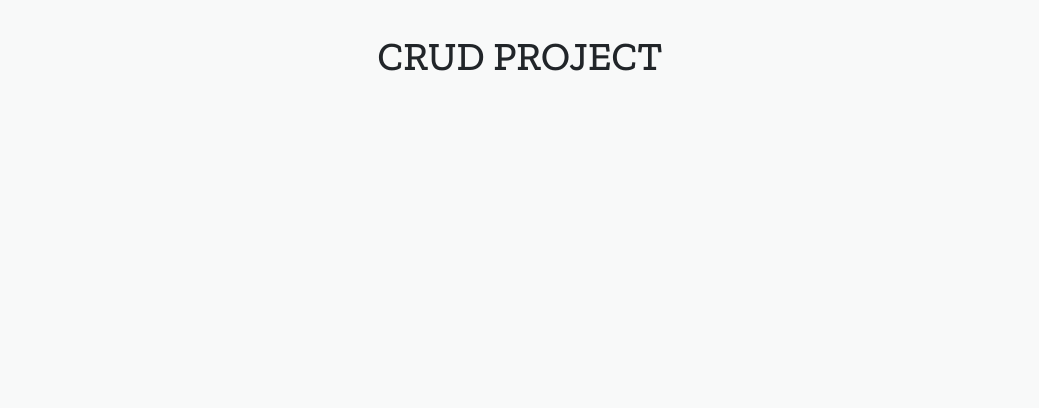
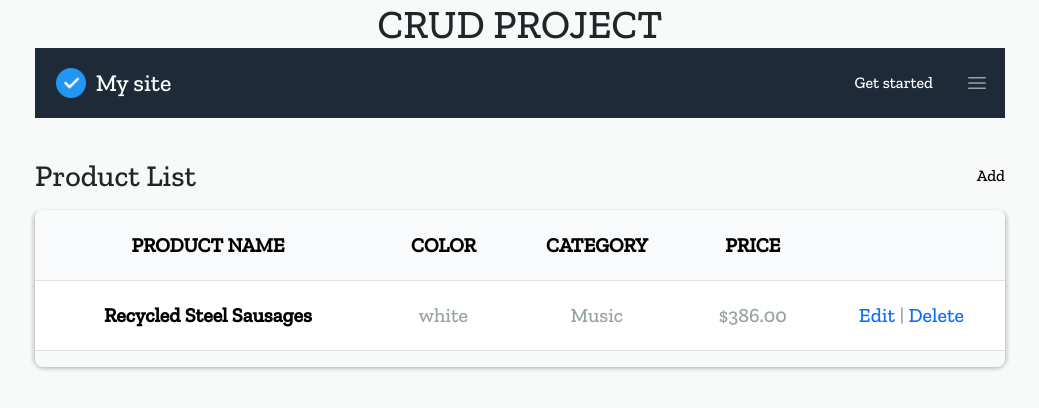
Before and after one commit to erickfabiandev/CrudProject-React-Express, a React (Vite) app: page / in a window 1280 px wide. Shown: the top 408 px of the page, without its empty margins (120-1159 px from the left). Built offline with nearby package versions, Linux system fonts and the light colour scheme.

Commit message:
Tabla y header, faltan detalles pero la mayoría de la parte visual está lista

```diff
--- a/index.html
+++ b/index.html
@@ -5,6 +5,7 @@
     <link rel="icon" type="image/svg+xml" href="/vite.svg" />
     <meta name="viewport" content="width=device-width, initial-scale=1.0" />
     <link href="https://cdn.jsdelivr.net/npm/bootstrap@5.3.0/dist/css/bootstrap.min.css" rel="stylesheet" integrity="sha384-9ndCyUaIbzAi2FUVXJi0CjmCapSmO7SnpJef0486qhLnuZ2cdeRhO02iuK6FUUVM" crossorigin="anonymous">
+    <link rel="stylesheet" href="https://fonts.googleapis.com/css2?family=Material+Symbols+Rounded:opsz,wght,FILL,GRAD@20..48,100..700,0..1,-50..200" />
     <title>Vite + React</title>
   </head>
   <body>
--- a/src/App.jsx
+++ b/src/App.jsx
@@ -1,4 +1,6 @@
 import './App.css'
+import { Main } from './components/Main'
+import Header from './components/Header'
 
 function App() {
 
@@ -6,6 +8,8 @@ function App() {
   return (
     <>
       <h1>CRUD PROJECT </h1>
+      <Header></Header>
+      <Main></Main>
 
     </>
   )
--- a/src/components/Header/Header.scss
+++ b/src/components/Header/Header.scss
@@ -0,0 +1,47 @@
+@import '../../styles/abstract/variables.scss';
+
+.header-container{
+    display: flex;
+    justify-content: space-between;
+    align-items: center;
+    background-color: $color-background-footer;
+    height: 70px;
+    padding: 1rem 1rem;
+    margin-bottom: 2.5rem;
+    color:$color-white;
+}
+
+.header-container__left-side{
+    display: flex;
+    flex-direction: row;
+    align-items: center;
+    font-size: $font-size-medium;
+
+    span{
+        background-image: url('../../../public/comprobar.png');
+        width: 40px;
+        height: 40px;
+        display: flex;
+        background-size: 30px;
+        background-repeat: no-repeat;
+        background-position: center;
+        margin-right: 0.3rem;
+    }
+}
+
+.header-right-side{
+    display: flex;
+
+    p{
+        margin-right: 2rem;
+    }
+}
+
+.material-symbols-rounded {
+    color:$color-gray ;
+  font-variation-settings:
+  'FILL' 0,
+  'wght' 400,
+  'GRAD' 0,
+  'opsz' 48
+}
--- a/src/components/Header/index.jsx
+++ b/src/components/Header/index.jsx
@@ -0,0 +1,23 @@
+import './Header.scss'
+
+export const Header = ()=> {
+
+
+    return (
+      <>
+        <div className='header-container'>
+            <div className='header-container__left-side'>
+                <span></span>
+                <p>My site</p>
+            </div>
+            <div className='header-right-side'>
+                <p>Get started</p>
+                <span class="material-symbols-rounded">menu</span>
+            </div>
+        </div>
+
+      </>
+    )
+  }
+
+  export default Header
--- a/src/components/Main/Main.scss
+++ b/src/components/Main/Main.scss
@@ -0,0 +1,59 @@
+@import '../../styles/base/base.scss';
+@import '../../styles/abstract/variables.scss';
+
+#root{
+
+    margin: 0;
+    padding: 0rem;
+}
+
+
+
+.text-container{
+    display: flex;
+    justify-content: space-between;
+    margin-bottom: 1rem;
+
+    h1{
+        text-align: initial;
+        font-size: 1.5rem;
+
+        @media (min-width: 1024px) {
+            font-size: $font-size-large;
+        }
+    }
+
+}
+.table-container {
+    width: 370px;
+    overflow: hidden; /* Asegura que el contenido dentro del contenedor se ajuste al border-radius */
+    border-radius: 8px;
+    box-shadow: 4px 0 4px -2px rgba(0, 0, 0, 0.2), -4px 0 4px -2px rgba(0, 0, 0, 0.2), 0 4px 4px -2px rgba(0, 0, 0, 0.2);
+
+    @media (min-width: 1024px) {
+        width: 970px;
+    }
+}
+
+.table{
+    padding: 0.5rem 0.4rem;
+    margin: 0px;
+    font-size: 0.9rem;
+
+    @media (min-width: 1024px) {
+        font-size: $font-size-small;
+    }
+
+}
+
+thead{
+
+    tr{
+
+        th{
+
+            background-color: $color-title-table!important;
+        }
+
+    }
+}
--- a/src/components/Main/index.jsx
+++ b/src/components/Main/index.jsx
@@ -0,0 +1,35 @@
+import './Main.scss'
+import Row from '../Row'
+
+export const Main = ()=> {
+
+
+    return (
+      <>
+      <div className='text-container'>
+        <h1>Product List</h1>
+        <button>Add</button>
+      </div>
+      <div className='table-container'>
+        <table className="table">
+            <thead>
+                <tr>
+                <th scope="col">PRODUCT NAME</th>
+                <th scope="col">COLOR</th>
+                <th scope="col">CATEGORY</th>
+                <th scope="col">PRICE</th>
+                <th scope="col"></th>
+                </tr>
+            </thead>
+            <tbody>
+                <Row></Row>
+            </tbody>
+        </table>
+
+      </div>
+
+      </>
+    )
+  }
+
+  export default Main
--- /dev/null
+++ b/src/components/Row/Row.scss
@@ -0,0 +1,16 @@
+@import '../../styles/abstract/variables.scss';
+
+tr{
+
+    height: 70px;
+}
+
+th{
+    vertical-align: middle;
+    background-color: $color-body-table !important;
+}
+
+td{
+    vertical-align: middle;
+    color: $color-gray !important;
+}
--- /dev/null
+++ b/src/components/Row/index.jsx
@@ -0,0 +1,18 @@
+import './Row.scss'
+
+
+export const Row = ()=> {
+
+
+    return (
+        <tr>
+            <th scope="row">Recycled Steel Sausages</th>
+            <td>white</td>
+            <td>Music</td>
+            <td>$386.00</td>
+            <td><a href="#">Edit</a> | <a href="#">Delete</a></td>
+        </tr>
+    )
+  }
+
+  export default Row
--- a/src/styles/abstract/minix.scss
+++ b/src/styles/abstract/minix.scss
@@ -0,0 +1 @@
+@import '../abstract/variables.scss'
--- a/src/styles/abstract/variables.scss
+++ b/src/styles/abstract/variables.scss
@@ -1,4 +1,28 @@
 @import url("https://fonts.googleapis.com/css2?family=Poppins:wght@500&family=Space+Mono&family=Zilla+Slab:wght@500&display=swap");
+
+$font-Zilla: 'Zilla Slab', serif;
+$color-background: #F8F9F9;
+$font-size-large:30px;
+$font-size-medium:24px;
+$font-size-small:20px;
+$color-black: #0F0E0E;
+/* Use for attributes (color, category, price) of producList */
+$color-gray:#99A3A4;
+/* Button background colors and button font delete and edit */
+$color-gray--dark:#626567 ;
+$color-skyblue:#3498DB;
+$color-green:#2ECC71;
+/* letter buttons  */
+$color-white:#FDFEFE;
+/* title letter */
+$color-black: #0F0E0E;
+/*form background */
+$color-background-form:#EAECEE;
+/* Colors table */
+$color-title-table: #f9fafb;
+$color-body-table: #ffffff;
+$color-background-footer: #1e2a37;
+
 
 :root {
     --font-Zilla: 'Zilla Slab', serif;
--- a/src/styles/base/base.scss
+++ b/src/styles/base/base.scss
@@ -1,6 +1,8 @@
+@import '../abstract/variables.scss';
+
 html, body {
-    font-family: var(--font-Zilla);
-    background-color: var(--color-background);
+    font-family: $font-Zilla;
+    background-color: $color-background;
     display: flex;
     align-items: center;
     justify-content: center;
```
Also changed, not shown: public/comprobar.png (added).
